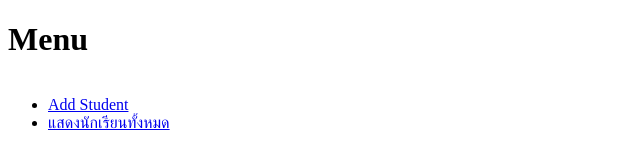
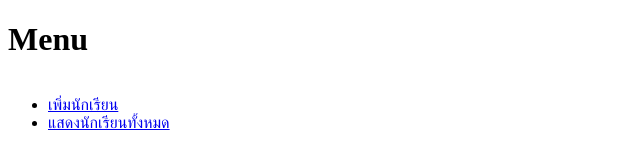
Before and after one commit to nontayanasongkhla/Project, a website: page student_menu.html in a window 1280 px wide. Shown: the full height of the page, 0-640 px from the left. Drawn offline with Linux system fonts and the light colour scheme.

Commit message:
Update student_menu.html

```diff
--- a/student_menu.html
+++ b/student_menu.html
@@ -10,7 +10,7 @@
     <div style="display: flex; justify-content: left; align-items: left; height: 100vh;">
         <ul id = "Menu">
             <li class = "Menu">
-              <a href="./student_add.html">Add Student</a>
+              <a href="./student_add.html">เพิ่มนักเรียน</a>
             </li>
             <li class = "Menu">
               <a href="./students.ejs">แสดงนักเรียนทั้งหมด</a>
```
